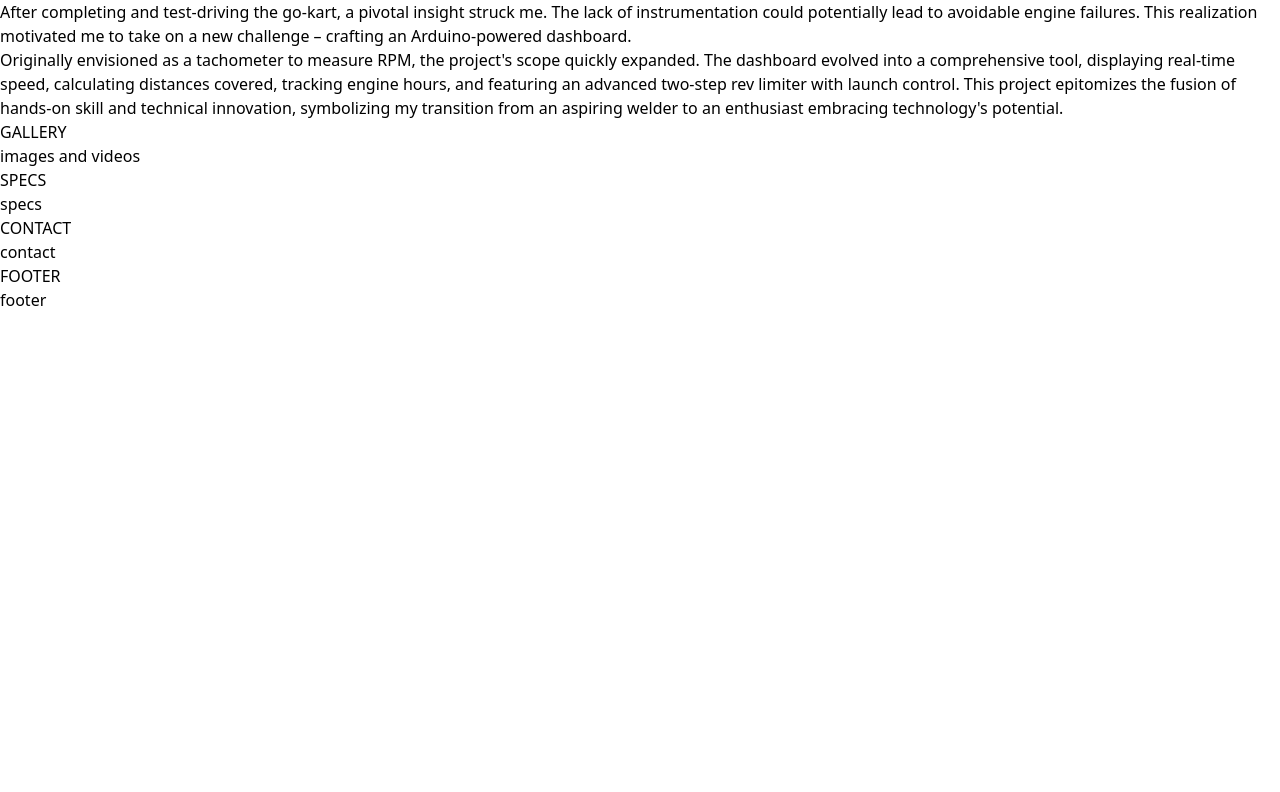
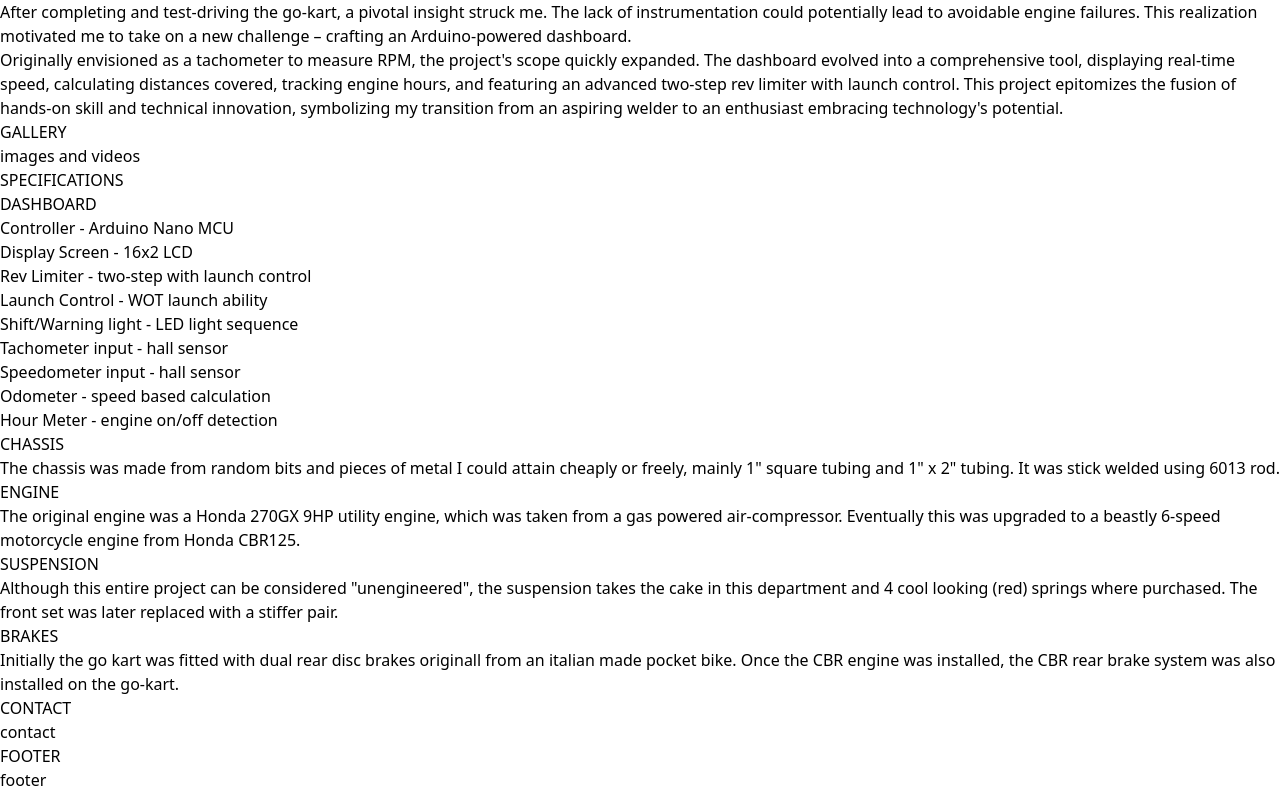
Before and after one commit to gregArijah/digital-dashboard, a React (Vite) app in the folder website/: page / in a window 1280 px wide. Shown: the part 456-1248 px from the top of the page. Before the commit the page ends 800 px from the top, so only its background shows below. Built offline with nearby package versions, Linux system fonts and the light colour scheme.

Commit message:
added specification  section

```diff
--- a/website/src/app_components/about.jsx
+++ b/website/src/app_components/about.jsx
@@ -3,7 +3,7 @@ export default function About() {
         <div>
             <div className="text-lg text-center mb-3">ABOUT</div>
             <div className="text-center space-y-3">
-                <p>Amidst the pandemic's challenges, I embarked on a journey to master welding. My initial project, a Colin Furze-style drift trike, introduced me to hands-on fabrication. Yet, it was the subsequent endeavor that truly captured my imagination: the creation of an electrifying go-kart.</p>
+                <p>Amidst the pandemic's challenges, I embarked on a journey to learn welding. My initial project, a Colin Furze-style drift trike, introduced me to hands-on fabrication. Yet, it was the subsequent endeavor that truly captured my imagination: the creation of an electrifying go-kart.</p>
                 <p>After completing and test-driving the go-kart, a pivotal insight struck me. The lack of instrumentation could potentially lead to avoidable engine failures. This realization motivated me to take on a new challenge – crafting an Arduino-powered dashboard.</p>
                 <p>Originally envisioned as a tachometer to measure RPM, the project's scope quickly expanded. The dashboard evolved into a comprehensive tool, displaying real-time speed, calculating distances covered, tracking engine hours, and featuring an advanced two-step rev limiter with launch control. This project epitomizes the fusion of hands-on skill and technical innovation, symbolizing my transition from an aspiring welder to an enthusiast embracing technology's potential.</p>
             </div>
--- a/website/src/app_components/specs.jsx
+++ b/website/src/app_components/specs.jsx
@@ -1,8 +1,39 @@
 export default function Specs() {
     return(
         <div>
-            <p>SPECS</p>
-            <p>specs</p>
+            <div className="text-lg text-center mb-3">SPECIFICATIONS</div>
+            <div className="text-center space-y-3">
+                <div>
+                    <p>DASHBOARD</p>
+                    <p>Controller - Arduino Nano MCU
+                        <br/>Display Screen - 16x2 LCD
+                        <br/>Rev Limiter - two-step with launch control
+                        <br/>Launch Control - WOT launch ability
+                        <br/>Shift/Warning light - LED light sequence
+                        <br/>Tachometer input - hall sensor
+                        <br/>Speedometer input - hall sensor
+                        <br/>Odometer - speed based calculation
+                        <br/>Hour Meter - engine on/off detection
+                    </p>
+                </div>
+                <div>
+                    <p>CHASSIS</p>
+                    <p>The chassis was made from random bits and pieces of metal I could attain cheaply or freely, mainly 1" square tubing and 1" x 2" tubing. It was stick welded using 6013 rod.</p>
+                </div>
+                <div>
+                    <p>ENGINE</p>
+                    <p>The original engine was a Honda 270GX 9HP utility engine, which was taken from a gas powered air-compressor. Eventually this was upgraded to a beastly 6-speed motorcycle engine from Honda CBR125. </p>
+                </div>
+                <div>
+                    <p>SUSPENSION</p>
+                    <p>Although this entire project can be considered &quot;unengineered&quot;, the suspension takes the cake in this department and 4 cool looking (red) springs where purchased. The front set was later replaced with a stiffer pair.</p>
+                </div>
+                <div>
+                    <p>BRAKES</p>
+                    <p>Initially the go kart was fitted with dual rear disc brakes originall from an italian made pocket bike. Once the CBR engine was installed, the CBR rear brake system was also installed on the go-kart.</p>
+                </div>
+
+            </div>
         </div>
     )
 }
```
